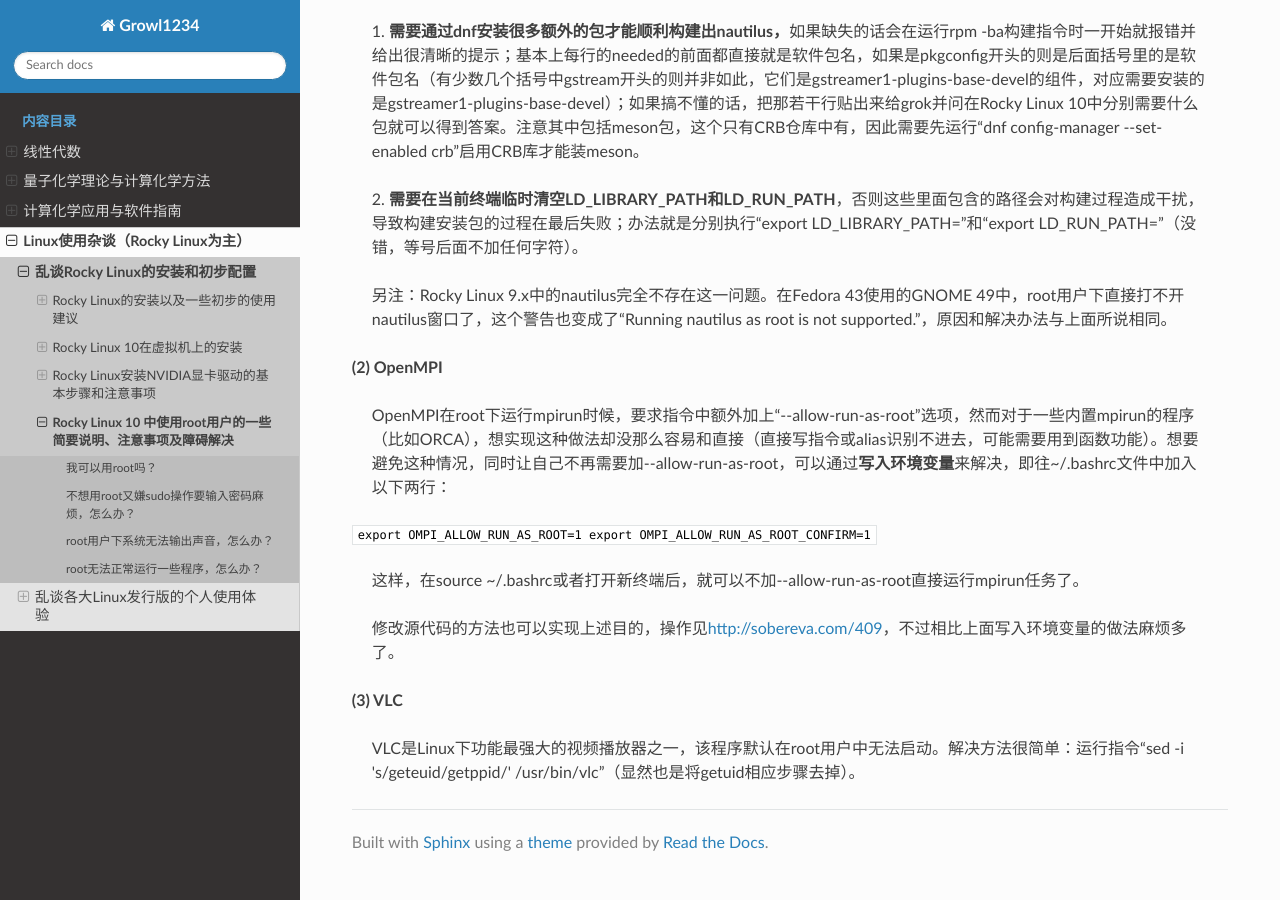
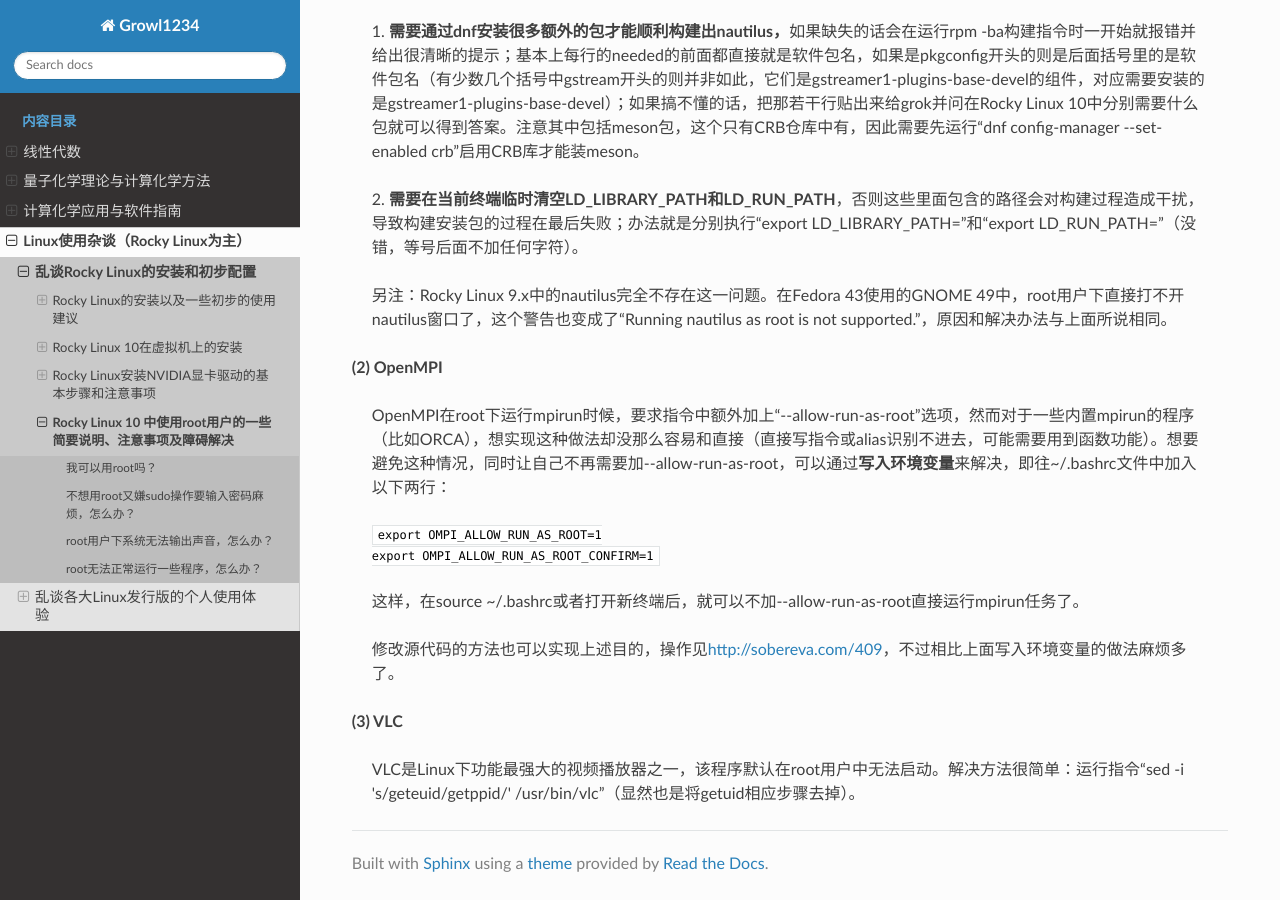
Before and after one commit to Growl1234/RTDProject, a Sphinx documentation site: the page built from source/linux/rocky/privillege.md, in a window 1280 px wide and 900 px high, scrolled down 1744 px. Built offline with Sphinx 7.4.7 and the Read the Docs theme 3.1.0, drawn with Linux system fonts in a browser that asks for light colours.

Commit message:
Update privillege.md

```diff
--- a/source/linux/rocky/privillege.md
+++ b/source/linux/rocky/privillege.md
@@ -66,8 +66,8 @@
 OpenMPI在root下运行mpirun时候，要求指令中额外加上“--allow-run-as-root”选项，然而对于一些内置mpirun的程序（比如ORCA），想实现这种做法却没那么容易和直接（直接写指令或alias识别不进去，可能需要用到函数功能）。想要避免这种情况，同时让自己不再需要加--allow-run-as-root，可以通过<strong>写入环境变量</strong>来解决，即往~/.bashrc文件中加入以下两行：
 </p>
 
-<p style="margin-left: 20px; margin-right: 20px;"><pre><code>
-export OMPI_ALLOW_RUN_AS_ROOT=1
+<pre style="margin-left: 20px; margin-right: 20px;"><code class="language-bash">
+export OMPI_ALLOW_RUN_AS_ROOT=1 <br>
 export OMPI_ALLOW_RUN_AS_ROOT_CONFIRM=1
 </code></pre></p>
 
```
